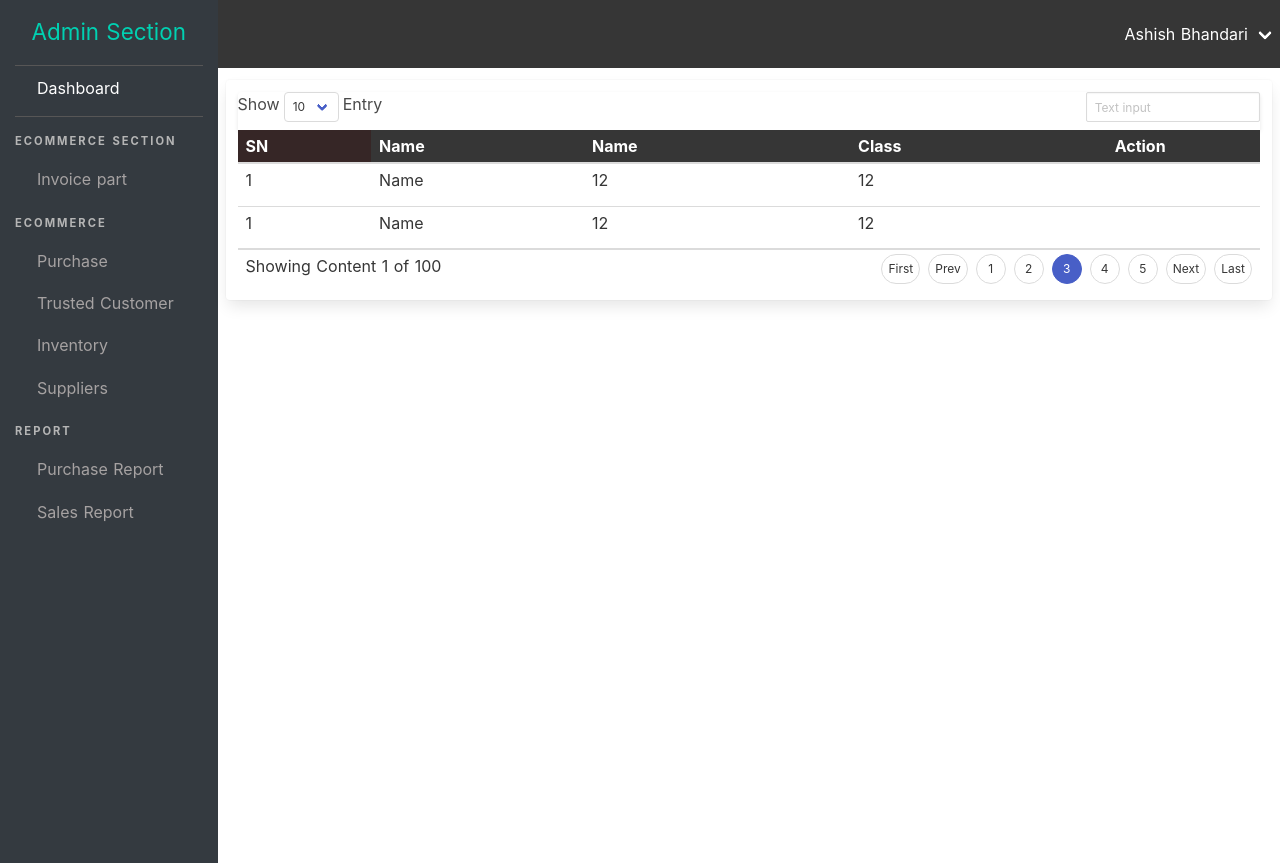
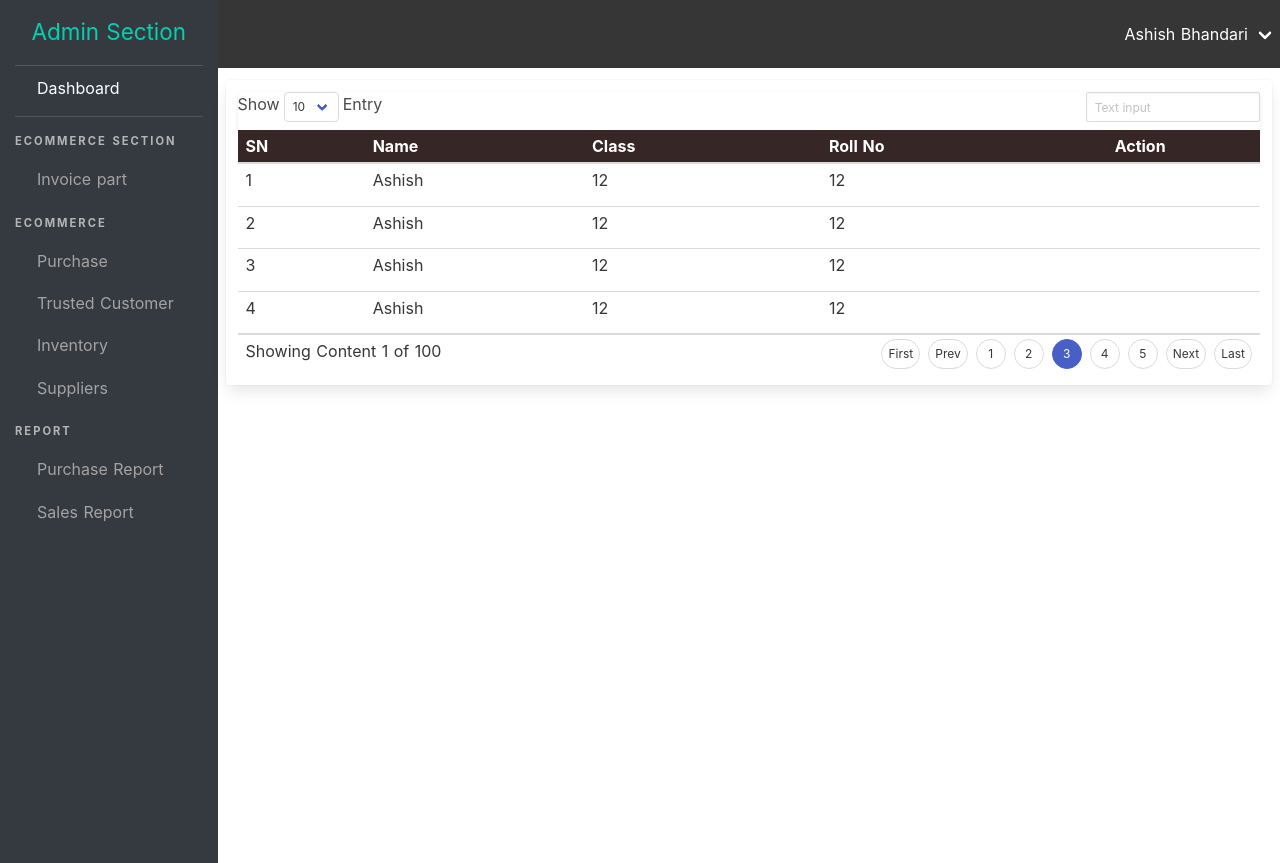
Before and after one commit to ashish336b/summerProject, a Nuxt app in the folder client/: page /dashboard in a window 1280 px wide. Built offline with nearby package versions, Linux system fonts and the light colour scheme.

Commit message:
datatable design

```diff
--- /dev/null
+++ b/client/components/datatable.vue
@@ -0,0 +1,158 @@
+<template>
+  <div>
+    <div class="card table-container">
+      <div class="px-3 py-3">
+        <div class="card-header pb-2">
+          <div class="search-and-select">
+            <div class="has-select">
+              <span class="pr-1">Show</span>
+              <div class="select is-small">
+                <select>
+                  <option>10</option>
+                  <option>20</option>
+                  <option>30</option>
+                </select>
+              </div>
+              <span class="pl-1">Entry</span>
+            </div>
+            <div class="has-search">
+              <input class="input is-small" type="text" placeholder="Text input" />
+            </div>
+          </div>
+        </div>
+        <table class="table is-narrow custom-table">
+          <thead class="has-background-dark">
+            <tr>
+              <th class="sort" v-for="i in tableData.columns" :key="i">
+                <span>{{i}}</span>
+              </th>
+            </tr>
+          </thead>
+          <tbody>
+            <tr v-for="item in rows" :key="item.sn">
+              <td>{{item.sn}}</td>
+              <td>{{item.name}}</td>
+              <td>{{item.class}}</td>
+              <td>{{item.rollNo}}</td>
+              <td class="actions">
+                <a class="is-white has-text-primary px-2 py-0 mx-0 my-0" @click="hello()">
+                  <span class="iconify" data-icon="ant-design:edit-filled" data-inline="false"></span>
+                </a>
+                <a class="is-white has-text-danger is-medium px-0 py-0 mx-0 my-0">
+                  <span class="iconify" data-icon="ant-design:delete-filled" data-inline="false"></span>
+                </a>
+              </td>
+            </tr>
+          </tbody>
+          <tfoot>
+            <tr>
+              <td colspan="2">
+                <span>Showing Content 1 of 100</span>
+              </td>
+              <td colspan="3">
+                <div
+                  class="pagination is-rounded is-small"
+                  role="navigation"
+                  aria-label="pagination"
+                >
+                  <ul class="pagination-list">
+                    <li>
+                      <a class="pagination-link">First</a>
+                    </li>
+                    <li>
+                      <a class="pagination-link">Prev</a>
+                    </li>
+                    <li>
+                      <a class="pagination-link" aria-label="Goto page 1">1</a>
+                    </li>
+                    <li>
+                      <a class="pagination-link" aria-label="Goto page 45">2</a>
+                    </li>
+                    <li>
+                      <a
+                        class="pagination-link is-current"
+                        aria-label="Page 46"
+                        aria-current="page"
+                      >3</a>
+                    </li>
+                    <li>
+                      <a class="pagination-link" aria-label="Goto page 47">4</a>
+                    </li>
+                    <li>
+                      <a class="pagination-link" aria-label="Goto page 86">5</a>
+                    </li>
+                    <li>
+                      <a class="pagination-link" aria-label="Goto page 47">Next</a>
+                    </li>
+                    <li>
+                      <a class="pagination-link" aria-label="Goto page 86">Last</a>
+                    </li>
+                  </ul>
+                </div>
+              </td>
+            </tr>
+          </tfoot>
+        </table>
+      </div>
+    </div>
+  </div>
+</template>
+
+<script>
+export default {
+  props: ["rows"],
+  data: () => ({
+    data: "Hello World",
+    tableData: {
+      columns: ["SN", "Name", "Class", "Roll No", "Action"]
+    }
+  }),
+  methods: {
+    hello: function() {
+      console.log("hello");
+    }
+  }
+};
+</script>
+
+<style lang="scss">
+.search-and-select {
+  width: 100%;
+  display: flex;
+  .has-select {
+    width: 100%;
+  }
+}
+.custom-table {
+  width: 100%;
+  thead {
+    .sort {
+      background-color: rgb(54, 38, 38);
+    }
+    tr {
+      cursor: pointer;
+      width: 100%;
+      th {
+        color: white;
+        svg {
+          text-align: left;
+          cursor: pointer;
+        }
+      }
+    }
+  }
+  tbody {
+    tr {
+      td.actions {
+        font-size: 1.3rem;
+        width: 15%;
+      }
+    }
+  }
+  tfoot {
+    .pagination-list {
+      justify-content: flex-end;
+    }
+  }
+}
+</style>
--- a/client/pages/dashboard/index.vue
+++ b/client/pages/dashboard/index.vue
@@ -1,184 +1,54 @@
 <template>
   <div>
     <sidebar>
-      <div>
-        <div class="card table-container">
-          <div class="px-3 py-3">
-            <div class="card-header pb-2">
-              <div class="search-and-select">
-                <div class="has-select">
-                  <span class="pr-1">Show</span>
-                  <div class="select is-small">
-                    <select>
-                      <option>10</option>
-                      <option>20</option>
-                      <option>30</option>
-                    </select>
-                  </div>
-                  <span class="pl-1">Entry</span>
-                </div>
-                <div class="has-search">
-                  <input class="input is-small" type="text" placeholder="Text input" />
-                </div>
-              </div>
-            </div>
-            <table class="table is-narrow custom-table">
-              <thead class="has-background-dark">
-                <tr>
-                  <th class="sort">
-                    <span>SN</span>
-                  </th>
-                  <th>
-                    <span>Name</span>
-                  </th>
-                  <th>
-                    <span>Name</span>
-                  </th>
-                  <th>
-                    <span>Class</span>
-                  </th>
-                  <th>Action</th>
-                </tr>
-              </thead>
-              <tbody>
-                <tr>
-                  <td>1</td>
-                  <td>Name</td>
-                  <td>12</td>
-                  <td>12</td>
-                  <td class="actions">
-                    <a class="is-white has-text-primary px-2 py-0 mx-0 my-0">
-                      <span class="iconify" data-icon="ant-design:edit-filled" data-inline="false"></span>
-                    </a>
-                    <a class="is-white has-text-danger is-medium px-0 py-0 mx-0 my-0">
-                      <span
-                        class="iconify"
-                        data-icon="ant-design:delete-filled"
-                        data-inline="false"
-                      ></span>
-                    </a>
-                  </td>
-                </tr>
-                <tr>
-                  <td>1</td>
-                  <td>Name</td>
-                  <td>12</td>
-                  <td>12</td>
-                  <td class="actions">
-                    <a class="is-white has-text-primary px-2 py-0 mx-0 my-0">
-                      <span class="iconify" data-icon="ant-design:edit-filled" data-inline="false"></span>
-                    </a>
-                    <a class="is-white has-text-danger is-medium px-0 py-0 mx-0 my-0">
-                      <span
-                        class="iconify"
-                        data-icon="ant-design:delete-filled"
-                        data-inline="false"
-                      ></span>
-                    </a>
-                  </td>
-                </tr>
-              </tbody>
-              <tfoot>
-                <tr>
-                  <td colspan="2">
-                    <span>Showing Content 1 of 100</span>
-                  </td>
-                  <td colspan="3">
-                    <div
-                      class="pagination is-rounded is-small"
-                      role="navigation"
-                      aria-label="pagination"
-                    >
-                      <ul class="pagination-list">
-                        <li>
-                          <a class="pagination-link">First</a>
-                        </li>
-                        <li>
-                          <a class="pagination-link">Prev</a>
-                        </li>
-                        <li>
-                          <a class="pagination-link" aria-label="Goto page 1">1</a>
-                        </li>
-                        <li>
-                          <a class="pagination-link" aria-label="Goto page 45">2</a>
-                        </li>
-                        <li>
-                          <a
-                            class="pagination-link is-current"
-                            aria-label="Page 46"
-                            aria-current="page"
-                          >3</a>
-                        </li>
-                        <li>
-                          <a class="pagination-link" aria-label="Goto page 47">4</a>
-                        </li>
-                        <li>
-                          <a class="pagination-link" aria-label="Goto page 86">5</a>
-                        </li>
-                        <li>
-                          <a class="pagination-link" aria-label="Goto page 47">Next</a>
-                        </li>
-                        <li>
-                          <a class="pagination-link" aria-label="Goto page 86">Last</a>
-                        </li>
-                      </ul>
-                    </div>
-                  </td>
-                </tr>
-              </tfoot>
-            </table>
-          </div>
-        </div>
-      </div>
+      <datatable :rows="tableData.rows">
+        <div></div>
+      </datatable>
     </sidebar>
   </div>
 </template>
 <script>
+import datatable from "../../components/datatable";
 export default {
+  components: {
+    datatable
+  },
   data: () => ({
-    data: "Hello World"
-  })
+    data: "Hello World",
+    tableData: {
+      columns: ["SN", "Name", "Class", "Roll No", "Action"],
+      rows: [
+        {
+          sn: "1",
+          name: "Ashish",
+          class: "12",
+          rollNo: "12"
+        },
+        {
+          sn: "2",
+          name: "Ashish",
+          class: "12",
+          rollNo: "12"
+        },
+        {
+          sn: "3",
+          name: "Ashish",
+          class: "12",
+          rollNo: "12"
+        },
+        {
+          sn: "4",
+          name: "Ashish",
+          class: "12",
+          rollNo: "12"
+        }
+      ]
+    }
+  }),
+  methods: {
+    hello: function() {
+      console.log("hello");
+    }
+  }
 };
 </script>
-
-<style lang="scss">
-.search-and-select {
-  width: 100%;
-  display: flex;
-  .has-select {
-    width: 100%;
-  }
-}
-.custom-table {
-  width: 100%;
-  thead {
-    .sort {
-      background-color: rgb(54, 38, 38);
-    }
-    tr {
-      cursor: pointer;
-      width: 100%;
-      th {
-        color: white;
-        svg {
-          text-align: left;
-          cursor: pointer;
-        }
-      }
-    }
-  }
-  tbody {
-    tr {
-      td.actions {
-        font-size: 1.3rem;
-        width: 15%;
-      }
-    }
-  }
-  tfoot {
-    .pagination-list {
-      justify-content: flex-end;
-    }
-  }
-}
-</style>
```
